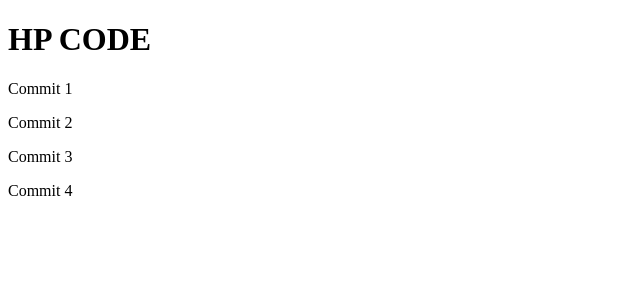
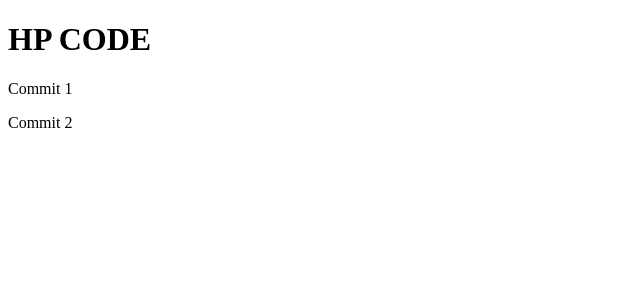
Before and after one commit to ahmed5302/git-training, an Angular app: page / in a window 1280 px wide. Shown: the top 300 px of the page, without its empty margins (0-640 px from the left). Built offline with nearby package versions, Linux system fonts and the light colour scheme.

Commit message:
Revert "third commit"
This reverts commit 9cb36a56c477da3b80abde57d2e2f9fcec40f52d.

```diff
--- a/src/app/app.component.html
+++ b/src/app/app.component.html
@@ -1,5 +1,3 @@
 <h1>HP CODE</h1>
 <p>Commit 1</p>
 <p>Commit 2</p>
-<p>Commit 3</p>
-<p>Commit 4</p>
```
